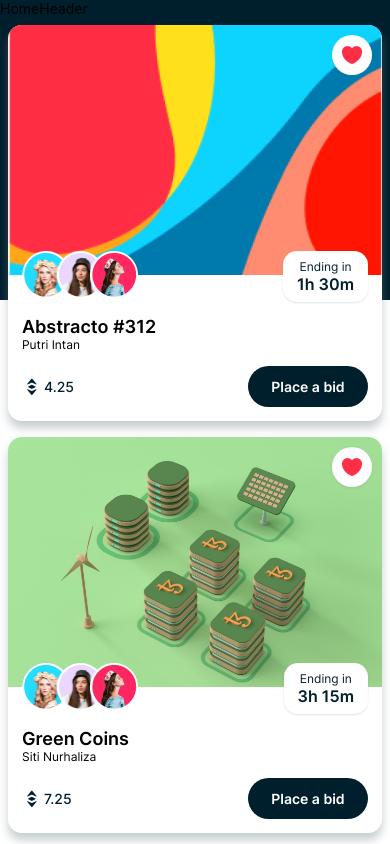
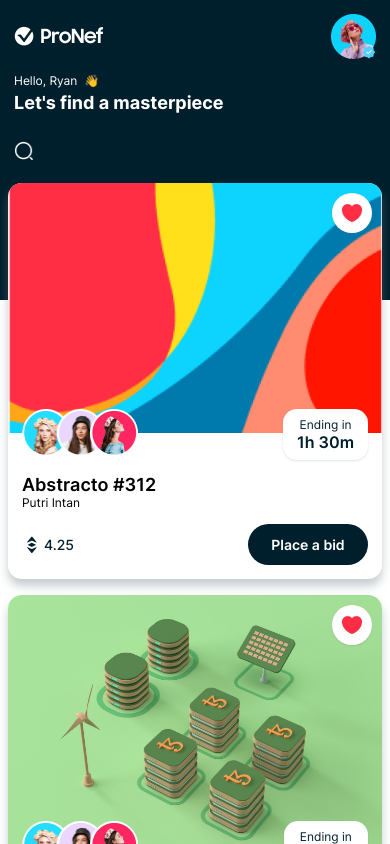
Before and after one commit to rchang0501/marketplace-mobile, a React Native app: screen /Home in a window 390 px wide. Shown: the top 844 px of the page. Built offline with nearby package versions, Linux system fonts and the light colour scheme.

Commit message:
configured app bar info

```diff
--- a/components/HomeHeader.js
+++ b/components/HomeHeader.js
@@ -1,12 +1,68 @@
-import { View, Text } from 'react-native'
-import React from 'react'
+import { View, Text, Image, TextInput } from "react-native";
+
+import { COLORS, FONTS, SIZES, assets } from "../constants";
 
 const HomeHeader = () => {
   return (
-    <View>
-      <Text>HomeHeader</Text>
+    <View
+      style={{
+        backgroundColor: COLORS.primary,
+        padding: SIZES.font,
+      }}
+    >
+      <View
+        style={{
+          flexDirection: "row",
+          justifyContent: "space-between",
+          alignItems: "center",
+        }}
+      >
+        <Image
+          source={assets.logo}
+          resizeMode="contain"
+          style={{ width: 90, height: 25 }}
+        />
+
+        <View style={{ width: 45, height: 45 }}>
+          <Image
+            source={assets.person01}
+            resizeMode="contain"
+            style={{ width: "100%", height: "100%" }}
+          />
+          <Image
+            source={assets.badge}
+            resizeMode="contain"
+            style={{
+              position: "absolute",
+              width: 15,
+              height: 15,
+              bottom: 0,
+              right: 0,
+            }}
+          />
+        </View>
+      </View>
+      <View style={{
+        marginVertical: SIZES.font
+      }} >
+        <Text style={{fontFamily:FONTS.regular, fontSize:SIZES.small, color:COLORS.white}} >
+          Hello, Ryan  👋
+        </Text>
+        <Text style={{fontFamily:FONTS.bold, fontSize:SIZES.large, color:COLORS.white, marginTop: SIZES.base/2}} >
+          Let's find a masterpiece
+        </Text>
+      </View>
+      <View style={{marginTop: SIZES.font}} >
+        <View>
+          <Image
+            source={assets.search}
+            resizeMode="contain"
+            style={{width: 20, height: 20, marginRight: SIZES.base}}
+          />
+        </View>
+      </View>
     </View>
-  )
-}
+  );
+};
 
-export default HomeHeader
+export default HomeHeader;
```
